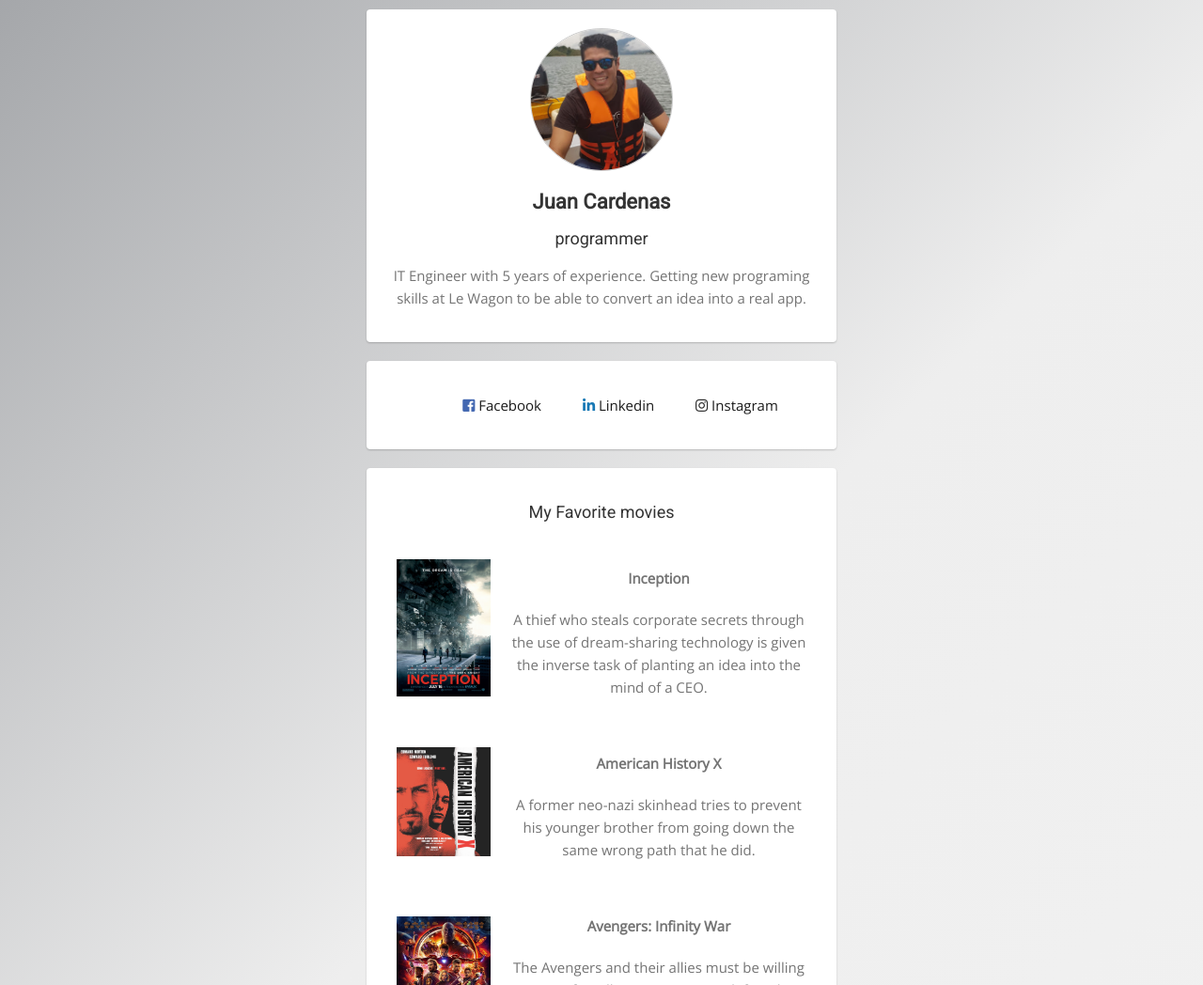
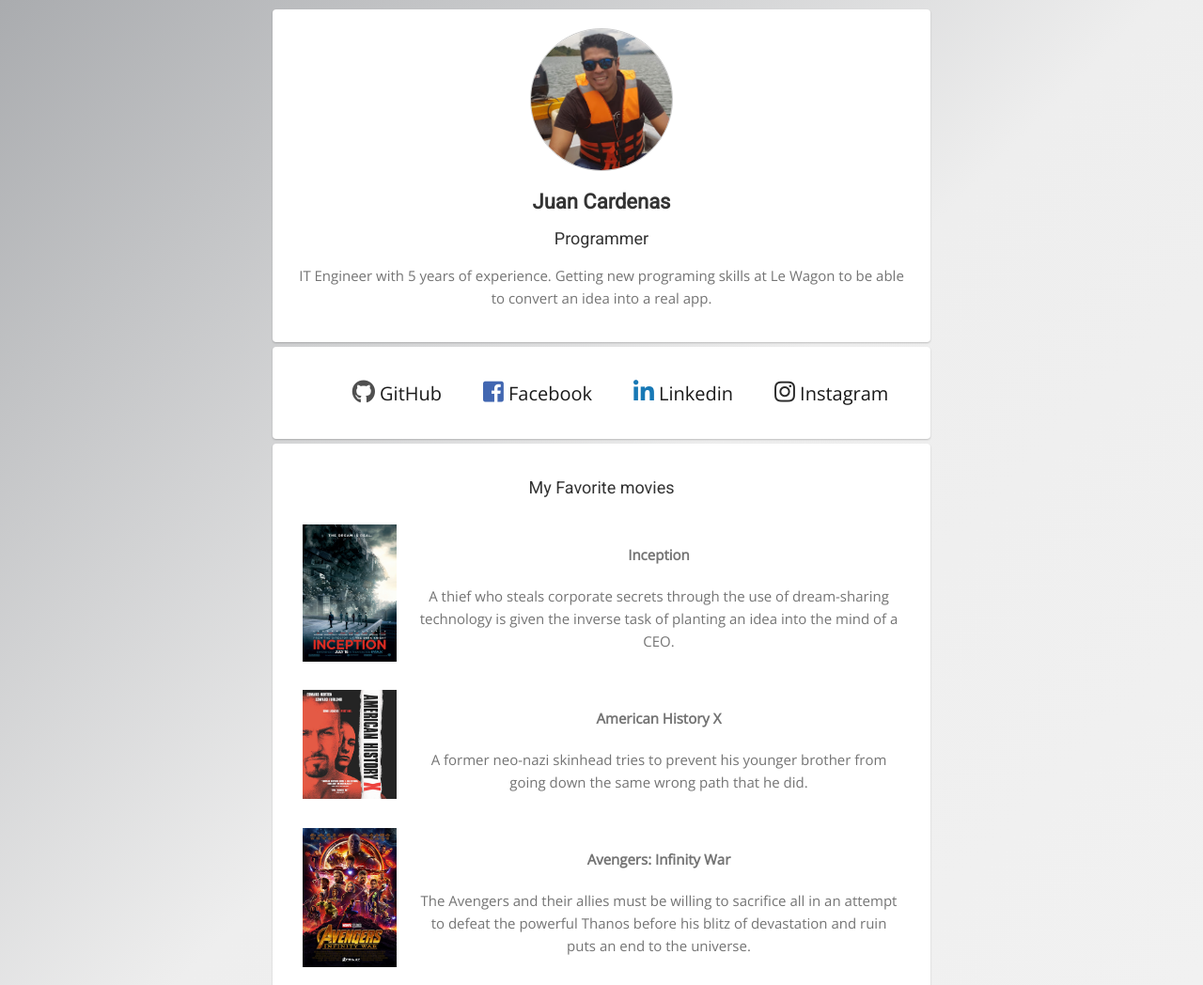
Before and after one commit to juancarbe89/profile, a plain HTML site: page index.html in a window 1280 px wide. Shown: the top 1048 px of the page at 94% size. Drawn offline with nearby package versions, Linux system fonts and the light colour scheme.

Commit message:
make my profile prettier

```diff
--- a/index.html
+++ b/index.html
@@ -12,14 +12,20 @@
       <div class="card text-center">
         <img src="images/profilepic.png" alt="Juan Cardenas" width="200" id="img-profile" class="img-circle">
         <h1>Juan Cardenas</h1>
-        <h2>programmer</h2>
+        <h2>Programmer</h2>
         <p>
           IT Engineer with 5 years of experience. Getting new programing skills at Le Wagon to be able to convert an idea into a real app.
         </p>
       </div>
 
       <div class="card text-center">
-        <ul>
+        <ul class="list-inline">
+          <li>
+            <a href="https://github.com/juancarbe89" target="_blank">
+              <i class="fab fa-github" id="icon-github"></i>
+              GitHub
+            </a>
+          </li>
           <li>
             <a href="https://www.facebook.com/JuanKrD" target="_blank">
               <i class="fab fa-facebook-square" id="icon-facebook"></i>
@@ -76,7 +82,7 @@
 
       <div class="card text-center">
           <p>
-            Copyright 2019 Juan Cardenas | All Rights Reserved
+            Some Stuff
           </p>
       </div>
     </div>
--- a/style.css
+++ b/style.css
@@ -50,12 +50,13 @@ h1, h2 {
 a {
   color: #1A1A1A;
   text-decoration: none;
+  font-size: 20px;
 }
 
 a:hover {
-  border-bottom: 3px solid transparent;
   color: #626262;
   border-color: #626262;
+  font-size: 15px;
 }
 
 li {
@@ -63,8 +64,12 @@ li {
   padding: 0px 20px;
 }
 
+li i {
+  font-size: 25px;
+}
+
 .container {
-  width: 500px;
+  width: 700px;
   margin: 10px auto;
 }
 
@@ -81,7 +86,7 @@ li {
 .card {
   background: #FFFFFF;
   padding: 20px;
-  margin-bottom: 20px;
+  margin-bottom: 5px;
   border-radius: 4px;
   box-shadow: 0px 1px 2px 0px rgba(0, 0, 0, 0.2);
   text-align: justify;
@@ -89,6 +94,11 @@ li {
 
 .text-center {
   text-align: center;
+}
+
+#icon-github {
+    color: #4F4F4F;
+
 }
 
 #icon-facebook {
```
